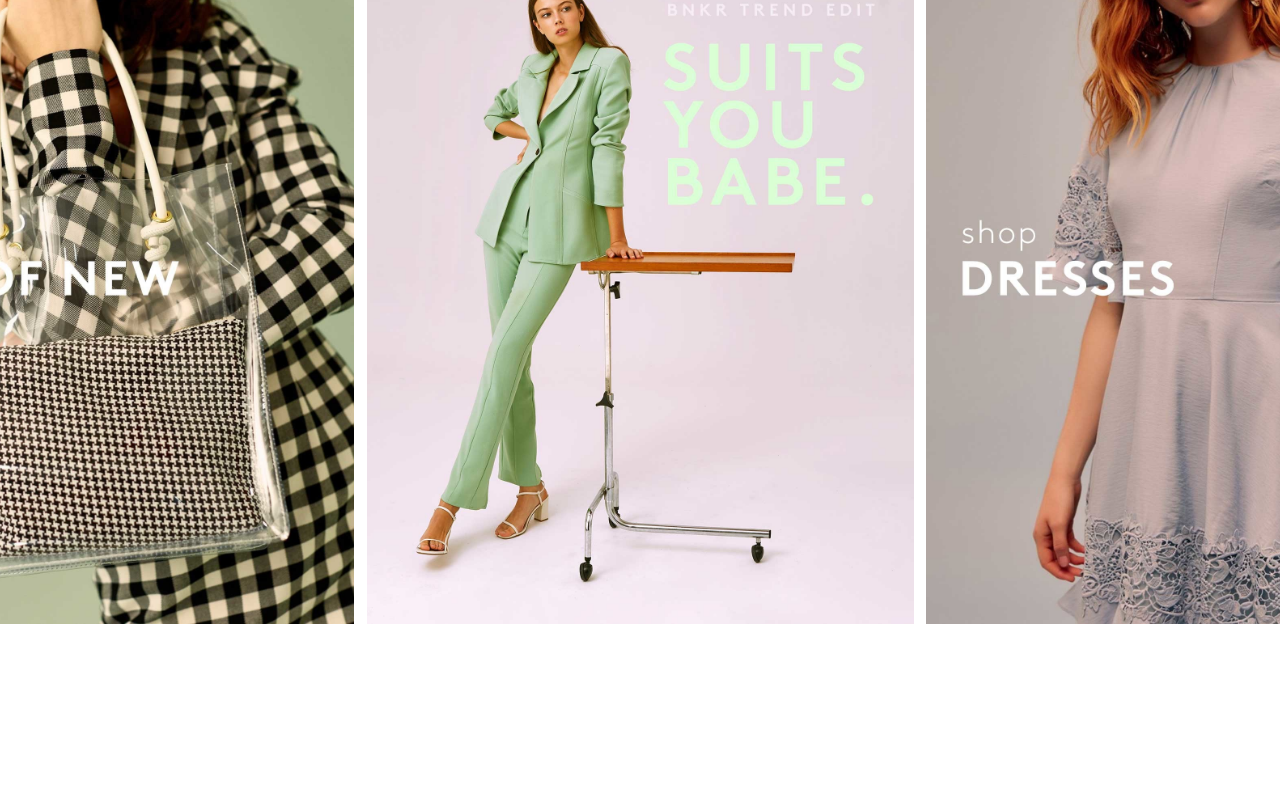
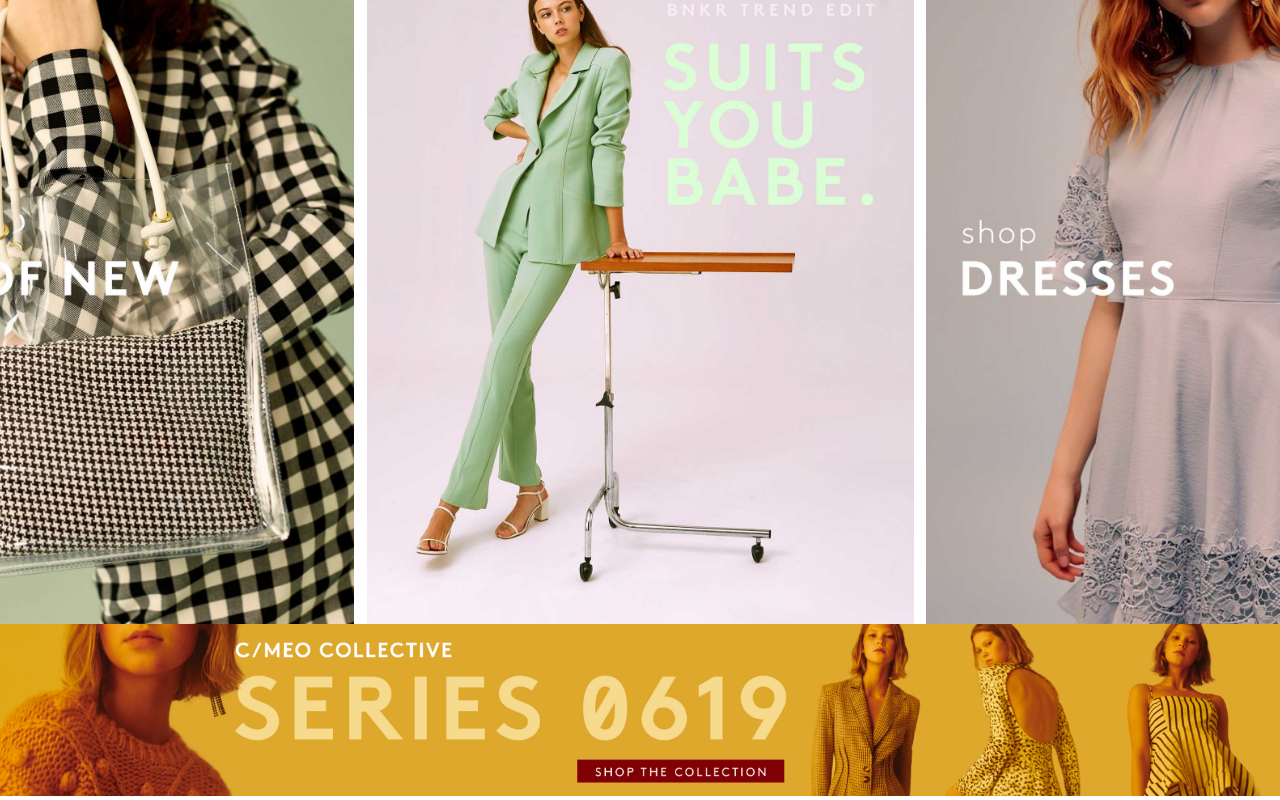
Before and after one commit to PanagiotisPtr/wow-designs, a React (Create React App) app: page / in a window 1280 px wide. Shown: the part 1218-2018 px from the top of the page. Before the commit the page ends 1842 px from the top, so only its background shows below. Built offline with nearby package versions, Linux system fonts and the light colour scheme.

Commit message:
added separator image

```diff
--- a/src/App.js
+++ b/src/App.js
@@ -2,6 +2,7 @@ import React from 'react';
 import './App.css';
 import { NavBar, InfoBar } from './Components/NavBar/NavBar';
 import Hero from './Components/Hero/Hero';
+import Separator from './Components/Separator/Separator';
 
 // Logos
 import logo from './Images/NavBarLogo.png';
@@ -23,6 +24,9 @@ import GalleryImageLeft from './Images/Gallery/Gallery1.png';
 import GalleryImageCenter from './Images/Gallery/Gallery2.png';
 import GalleryImageRight from './Images/Gallery/Gallery3.png';
 import Gallery from './Components/Gallery/Gallery';
+
+// Separator
+import SeparatorImage from './Images/Separator.png';
 
 function App() {
   return (
@@ -61,6 +65,8 @@ function App() {
           {src: GalleryImageRight, alt: 'Cool Dress 3'}
         ]}
       />
+
+      <Separator image={{src: SeparatorImage, alt: 'Separator Image'}} />
     </div>
   );
 }
--- /dev/null
+++ b/src/Components/Separator/Separator.css
@@ -0,0 +1,3 @@
+.separator-image {
+  width: 100%;
+}
--- /dev/null
+++ b/src/Components/Separator/Separator.js
@@ -0,0 +1,7 @@
+import React from 'react';
+import './Separator.css';
+
+const Separator = ({image}) =>
+  <img src={image.src} alt={image.alt} className="separator-image"/>;
+
+export default Separator;
```
Also changed, not shown: src/Images/Separator.png (added), 1 other file (tests, documents, lock files or other folders).
